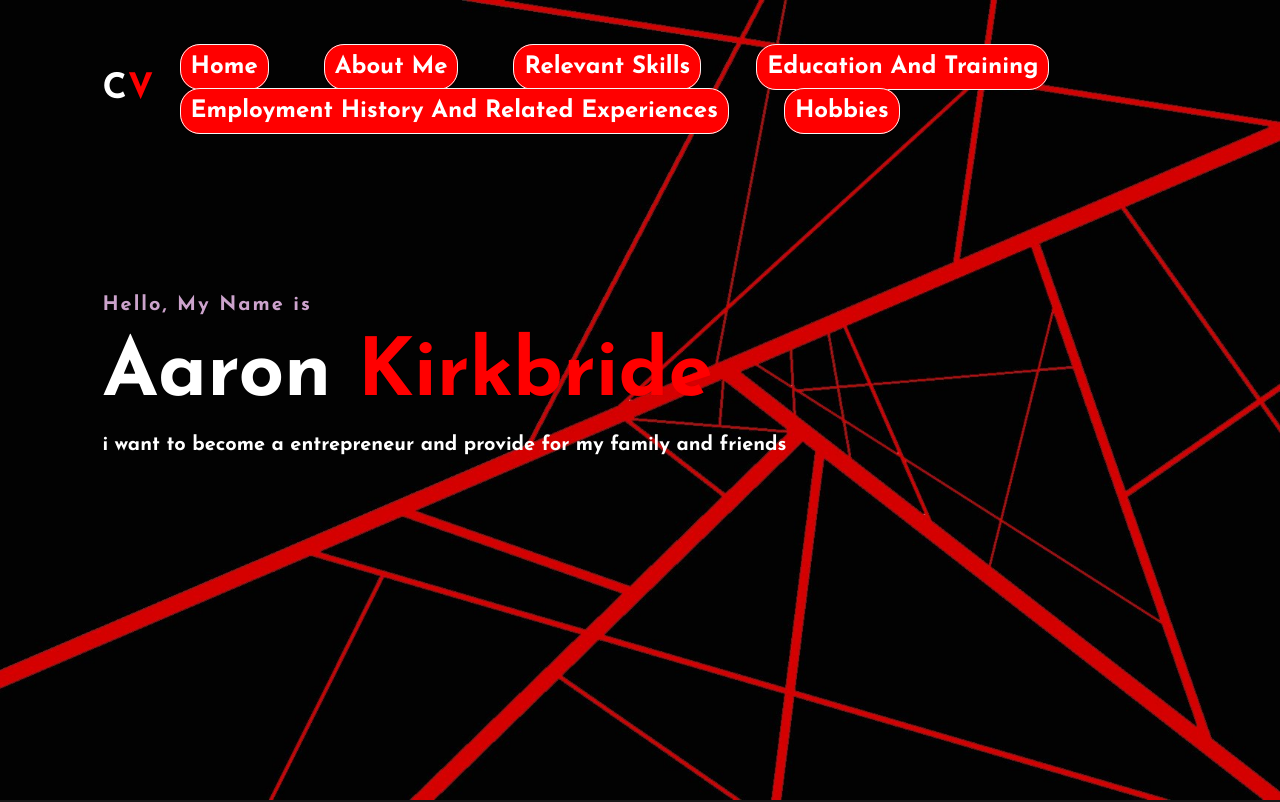
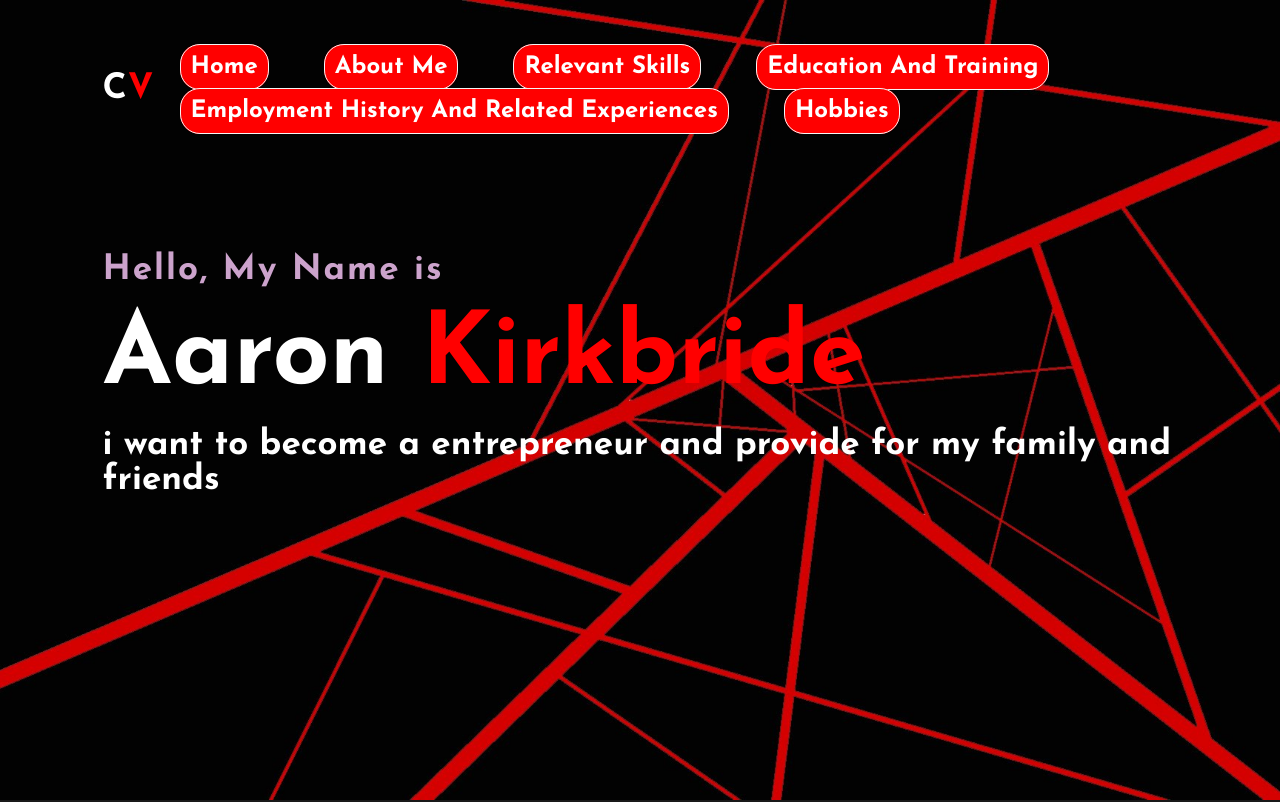
Before and after one commit to Kirky431/kirky431.github.io, a plain HTML site: page index.html in a window 1280 px wide. Shown: the top 802 px of the page. Drawn offline with nearby package versions, Linux system fonts and the light colour scheme.

Commit message:
Update index.css

```diff
--- a/css/index.css
+++ b/css/index.css
@@ -83,17 +83,17 @@ nav ul li a:hover{
 h1{
     color: white;
     margin: 20px 0px 20px;
-    font-size: 80px;
+    font-size: 100px;
 }
 h3{
     color: white;
-    font-size: 20px;
+    font-size: 35px;
     margin-bottom: 50px;
 }
 h4{
     color: #fcfc;
     letter-spacing: 2px;
-    font-size: 20px;
+    font-size: 35px;
 }
 .newslatter form{
     width: 380px;
```
